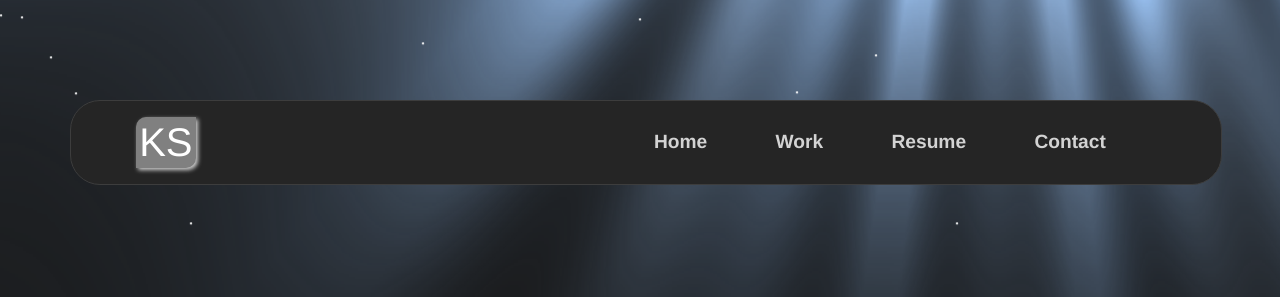
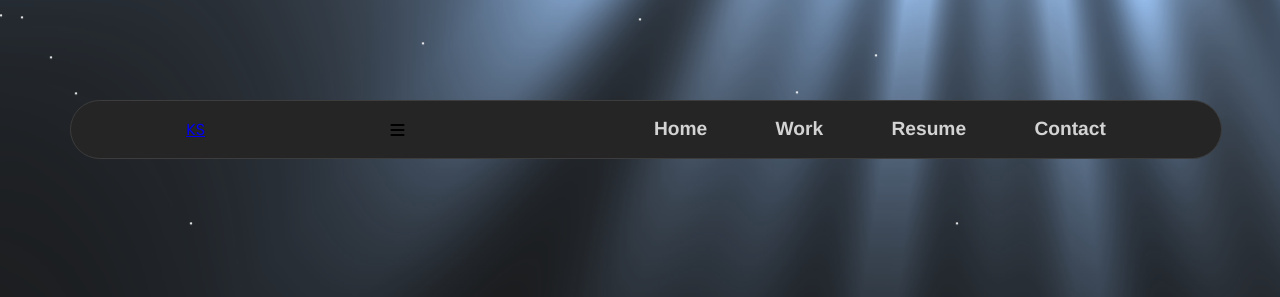
Before and after one commit to sridharsridhar123/portfolio-task, a plain HTML site: page index.html in a window 1280 px wide. Shown: the top 297 px of the page. Drawn offline with nearby package versions, Linux system fonts and the light colour scheme.

Commit message:
Update index.html

```diff
--- a/index.html
+++ b/index.html
@@ -21,18 +21,19 @@
     </div>
 
 
-
  <header class="header">
 
-        <a href="#" class="logo"><button>KS</button></a>
+        <a href="#" class="sago" >KS</a>
+        <i class="fa-solid fa-bars" id="menu-icon"></i>
 
 
         <nav class="navbar">
             <a href="#home" class="active">Home</a>
             <a href="#about">Work</a>
-            <a href="#project">Resume</a>
+            <a href="#skills">Resume</a>
             <a href="#contact">Contact</a>
         </nav>
+
     </header>
 
 
```
